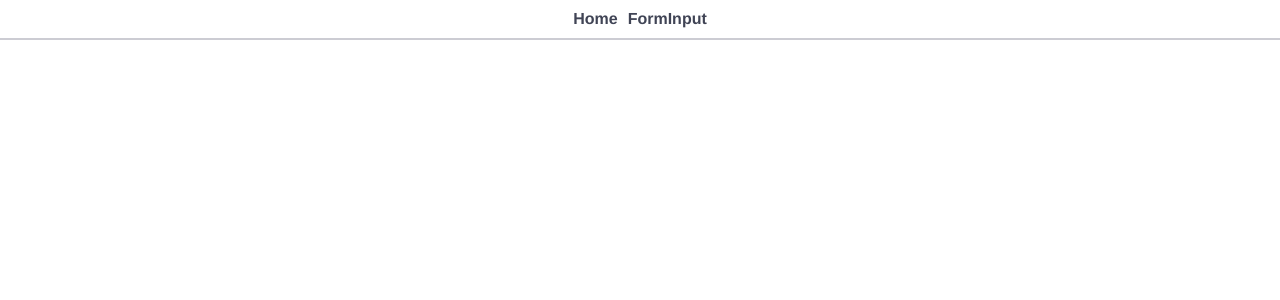
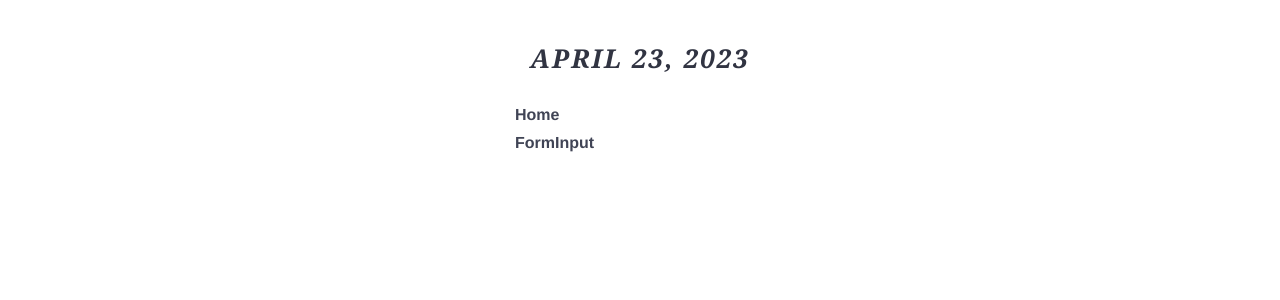
Before and after one commit to 2202-XU-CSCC22B/groupB, a Vue app: page /about in a window 1280 px wide. Shown: the top 300 px of the page. Built offline with nearby package versions, Linux system fonts and the light colour scheme.

Commit message:
initial layout

```diff
--- a/src/App.vue
+++ b/src/App.vue
@@ -1,68 +1,64 @@
 <template>
   <div class="container">
-    <div class="top">
-      <nav>
-      <router-link to="/">Home</router-link>
-      <router-link to="/form">FormInput</router-link>
-      </nav>
+    <div class="wrapper">
+      <PanelLeft/>
+      <router-view/>
     </div>
-  <router-view/>
-</div>
+  </div>
 </template>
 
 <script>
+import PanelLeft from "@/home/PanelLeft.vue"
 
 export default {
-  name: 'App'
+  name: 'App',
+  components:{
+    PanelLeft
+  }
 }
 </script>
 
 <style>
 :root{
   --header: Georgia, Times New Roman, serif;
+  --tColor: #404455;
   --text: Avenir, Helvetica, Arial, sans-serif;
-  --tColor: #404455;
 }
 
 html, body{
+  font-size: 16px;
+  height: 100%;
   margin: 0;
-  height: 100%;
-  font-size: 16px;
 }
 
 #app {
+  -moz-osx-font-smoothing: grayscale;
+  -webkit-font-smoothing: antialiased;
+  color: #4a4e5f;
   font-family: Avenir, Helvetica, Arial, sans-serif;
-  -webkit-font-smoothing: antialiased;
-  -moz-osx-font-smoothing: grayscale;
   text-align: center;
-  color: #404455;
-}
-
-nav {
-  padding: 10px 0px;
-}
-
-nav a {
-  font-weight: bold;
-  margin: 0 5px;
-  color: #404455;
-  text-decoration: none;
-}
-
-nav a.router-link-exact-active {
-  color: #42b983;
 }
 
 .container{
+  display: inline-block;
+  margin: 0 auto;
+  min-height: 100vh;
   position: relative;
-  display: flex;
-  min-height: 100vh;
-  flex-direction: column;
 }
 
-.top{
-  border-bottom: 2px solid #ccccd3;
-  width: 100%;
+.wrapper{
+  display: flex;
+  flex-direction: row;
 }
 
+h1{
+  font-family: var(--header);
+  color: #313442;
+  font-size: 26px;
+  font-style: italic;
+  text-transform: uppercase;
+  font-weight: bold;
+  letter-spacing: 2px;
+  margin: 0;
+}
 </style>
--- /dev/null
+++ b/src/home/PanelLeft.vue
@@ -0,0 +1,66 @@
+<template>
+    <div class="left">
+        <div>
+            <h1>{{ currentDate }}</h1>
+        </div>
+
+        <nav>
+            <router-link to="/">Home</router-link>
+            <router-link to="/form">FormInput</router-link>
+        </nav>
+    </div>
+</template>
+
+<script>
+export default {
+    name: "PanelLeft",
+    data() {
+        return {
+            currentDate: ''
+        };
+    },
+
+    mounted() {
+        this.setCurrentDate();
+    },
+
+    methods: {
+        setCurrentDate() {
+        // Get the current date
+        var currentDate = new Date();
+
+        // Format the date
+        var options = { year: 'numeric', month: 'long', day: 'numeric' };
+        this.currentDate = currentDate.toLocaleDateString(undefined, options);
+        }
+    }
+}
+</script>
+
+<style scoped>
+
+.left{
+  padding: 40px 20px;
+  width: 250px;
+}
+
+nav {
+  display: flex;
+  flex-direction: column;
+  font-family: var(--text);
+  text-align: left;
+  margin: 30px 0 0 0;
+}
+
+nav a {
+  color: #404455;
+  font-weight: bold;
+  margin-bottom: 10px;
+  text-decoration: none;
+}
+
+nav a.router-link-exact-active {
+  color: #c59c13;
+}
+
+</style>
--- a/src/pass_appr/PassApproval.vue
+++ b/src/home/PassApproval.vue
@@ -161,8 +161,8 @@ export default {
   font-size: 16px;
 }
 .box.success {
-  background-color: #e4f5e4;
-  border: 3px solid #258a25;
+  background-color: #e9f4f5;
+  border: 3px solid #14ccbd;
 }
 
 .box.error {
--- a/src/views/HomeView.vue
+++ b/src/views/HomeView.vue
@@ -1,7 +1,7 @@
 <template>
-  <div class="wrapper">
-      <div class="dash">
-        <div id="title">Active Passes</div>
+  <div>
+    <div class="dash" style="  width: 600px; text-align: left;">
+      <h1>Active Passes</h1>
       <PassApproval/>
     </div>
   </div>
@@ -9,32 +9,21 @@
 
 <script>
 // @ is an alias to /src
-import PassApproval from "@/pass_appr/PassApproval.vue";
+import PassApproval from "@/home/PassApproval.vue";
 
 export default {
   name: 'HomeView',
   components: {
-    PassApproval
+    PassApproval,
   }
 }
 </script>
 
 <style scoped>
-.wrapper{
-  margin: 0 auto;
-}
-
 .dash{
   width: auto;
-  padding: 40px 150px;
+  padding: 40px 100px;
   border-left: 2px solid #ccccd3;
   border-right: 2px solid #ccccd3;
 }
-
-#title{
-  font-family: var(--header);
-  font-size: 24px;
-  text-transform: uppercase;
-  letter-spacing: 5px;
-}
 </style>
```
Also changed, not shown: 1 other file (tests, documents, lock files or other folders).
